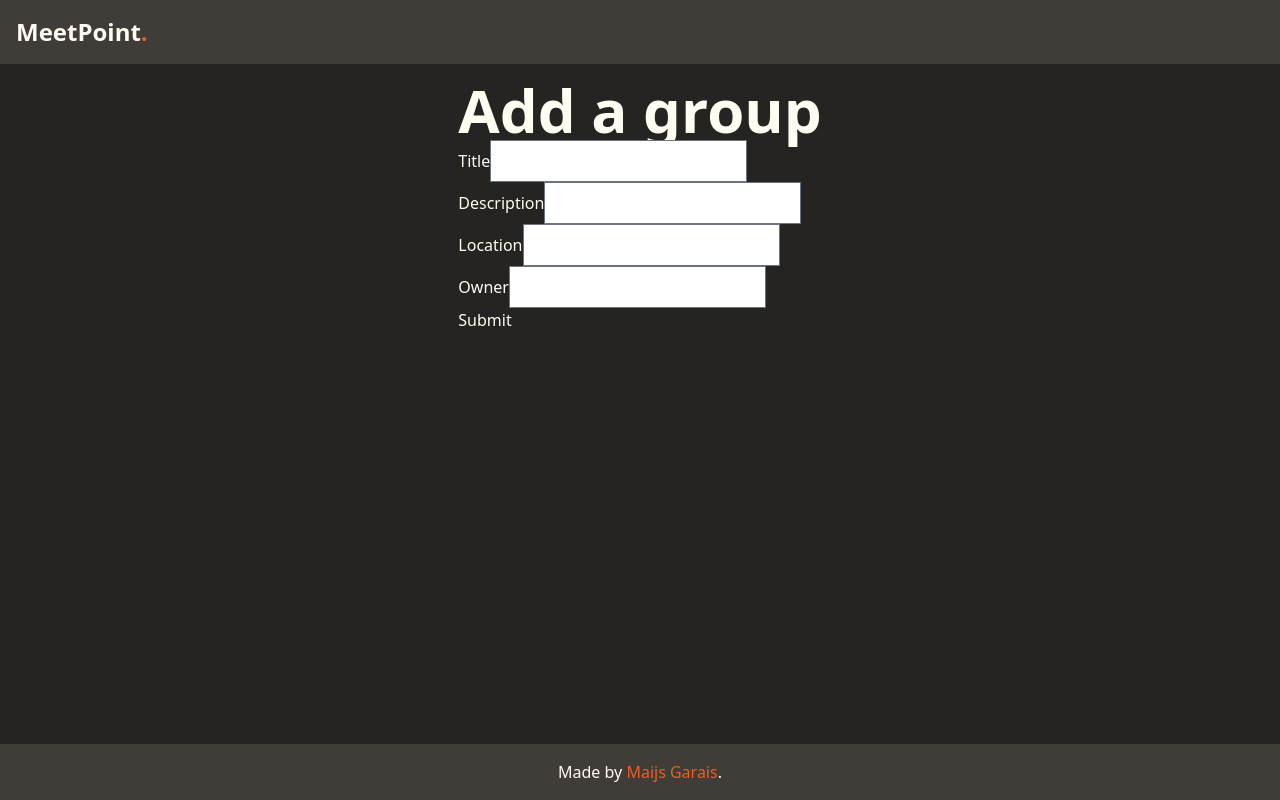
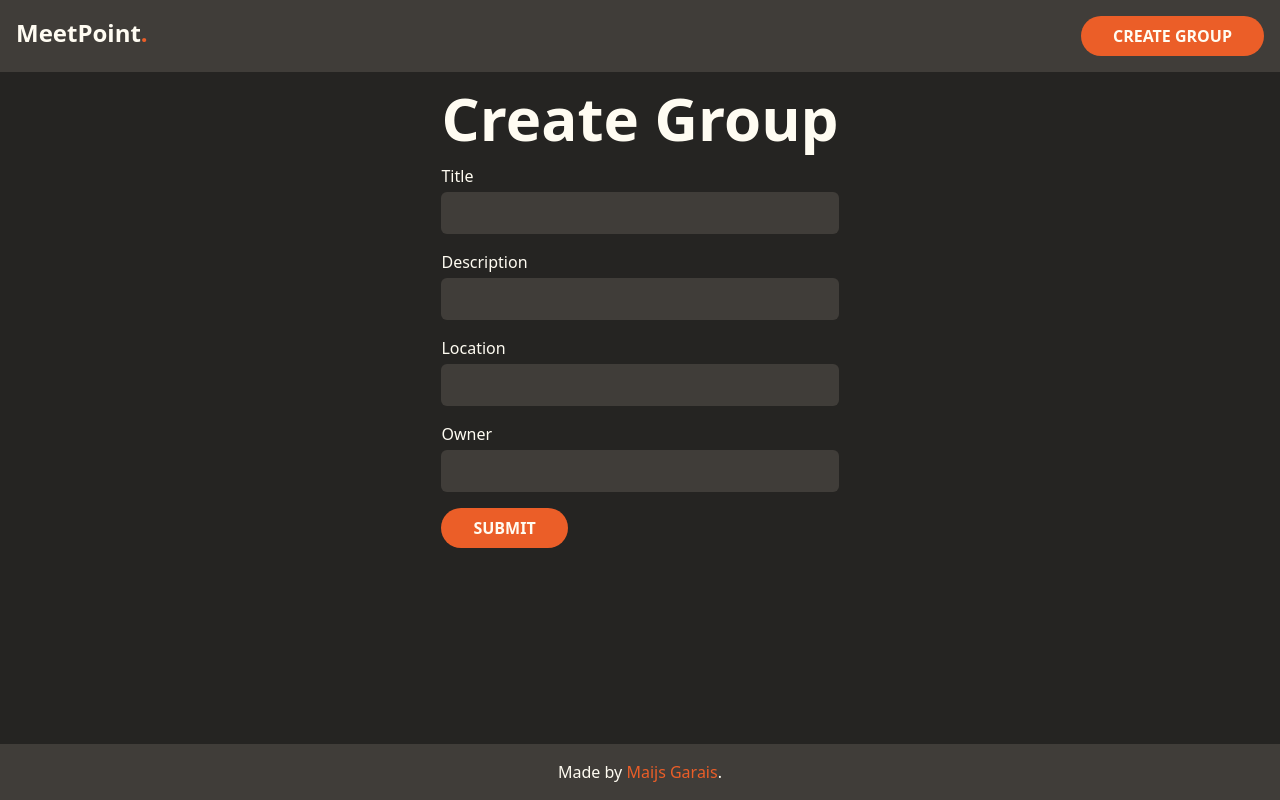
Before and after one commit to mai-soup/meetpoint, a React (Vite) app in the folder client/: page /groups/create in a window 1280 px wide. Built offline with nearby package versions, Linux system fonts and the light colour scheme; a small style sheet from the web is missing.

Commit message:
feat(Button.tsx): add tertiary button style feat(CreateGroup.tsx): replace submit button with Button component feat(ViewGroup.tsx): add Edit button and style Delete and Edit buttons in a row

```diff
--- a/client/src/components/Button.tsx
+++ b/client/src/components/Button.tsx
@@ -4,6 +4,7 @@ type ButtonProps = {
   children: ReactNode;
   submit?: boolean;
   secondary?: boolean;
+  tertiary?: boolean;
   onClick?: VoidFunction;
 };
 
@@ -11,6 +12,7 @@ const Button: FC<ButtonProps> = ({
   children,
   submit = false,
   secondary = false,
+  tertiary = false,
   onClick,
 }) => {
   return (
@@ -20,6 +22,8 @@ const Button: FC<ButtonProps> = ({
       className={`uppercase rounded-full font-bold p-2 px-8 hover:opacity-90 active:opacity-80 ${
         secondary
           ? "border border-orange-muted text-orange-muted"
+          : tertiary
+          ? "text-orange-muted"
           : "bg-orange-muted"
       }`}
     >
--- a/client/src/routes/Boilerplate.tsx
+++ b/client/src/routes/Boilerplate.tsx
@@ -1,15 +1,19 @@
 import { Outlet } from "react-router";
 import { Link } from "react-router-dom";
+import Button from "../components/Button";
 
 const Boilerplate = () => {
   return (
     <div className="flex flex-col items-center text-off-white bg-darkest-grey h-full min-h-screen">
-      <header className="bg-dark-grey py-4 px-4 flex flex-row justify-between w-full">
+      <header className="bg-dark-grey py-4 px-4 flex flex-row justify-between w-full items-baseline">
         <Link to="/groups">
           <span className="text-2xl font-bold">
             MeetPoint
             <span className="text-orange-muted">.</span>
           </span>
+        </Link>
+        <Link to="/groups/create">
+          <Button>Create Group</Button>
         </Link>
       </header>
       <div className="grow w-5/6 my-4 flex flex-col items-center">
--- a/client/src/routes/CreateGroup.tsx
+++ b/client/src/routes/CreateGroup.tsx
@@ -1,6 +1,7 @@
 import React, { useState } from "react";
 import { useNavigate } from "react-router";
 import axios from "axios";
+import Button from "../components/Button";
 
 const CreateGroup = () => {
   const [formData, setFormData] = useState({
@@ -24,8 +25,8 @@ const CreateGroup = () => {
 
   return (
     <div>
-      <h1>Add a group</h1>
-      <form onSubmit={handleSubmission}>
+      <h1>Create Group</h1>
+      <form onSubmit={handleSubmission} className="my-4">
         <label>
           Title
           <input
@@ -33,6 +34,7 @@ const CreateGroup = () => {
             name="title"
             id="title"
             value={formData.title}
+            className="reset"
             onChange={e => {
               setFormData(oldData => ({ ...oldData, title: e.target.value }));
             }}
@@ -45,6 +47,7 @@ const CreateGroup = () => {
             name="description"
             id="description"
             value={formData.description}
+            className="reset"
             onChange={e => {
               setFormData(oldData => ({
                 ...oldData,
@@ -60,6 +63,7 @@ const CreateGroup = () => {
             name="location"
             id="location"
             value={formData.location}
+            className="reset"
             onChange={e => {
               setFormData(oldData => ({
                 ...oldData,
@@ -75,6 +79,7 @@ const CreateGroup = () => {
             name="owner"
             id="owner"
             value={formData.owner}
+            className="reset"
             onChange={e => {
               setFormData(oldData => ({
                 ...oldData,
@@ -83,7 +88,7 @@ const CreateGroup = () => {
             }}
           />
         </label>
-        <button type="submit">Submit</button>
+        <Button submit>Submit</Button>
       </form>
     </div>
   );
--- a/client/src/routes/ViewGroup.tsx
+++ b/client/src/routes/ViewGroup.tsx
@@ -83,9 +83,17 @@ const ViewGroup = () => {
             </div>
             <Button>Join</Button>
           </div>
-          <Button onClick={handleDeletion} secondary>
-            Delete
-          </Button>
+          <div className="flex flex-row justify-between items-center pt-2">
+            <Button onClick={handleDeletion} tertiary>
+              Delete
+            </Button>
+            <Button
+              onClick={() => navigate(`/groups/${groupId}/edit`)}
+              secondary
+            >
+              Edit
+            </Button>
+          </div>
         </Card>
       ) : (
         <h1>Loading...</h1>
```
